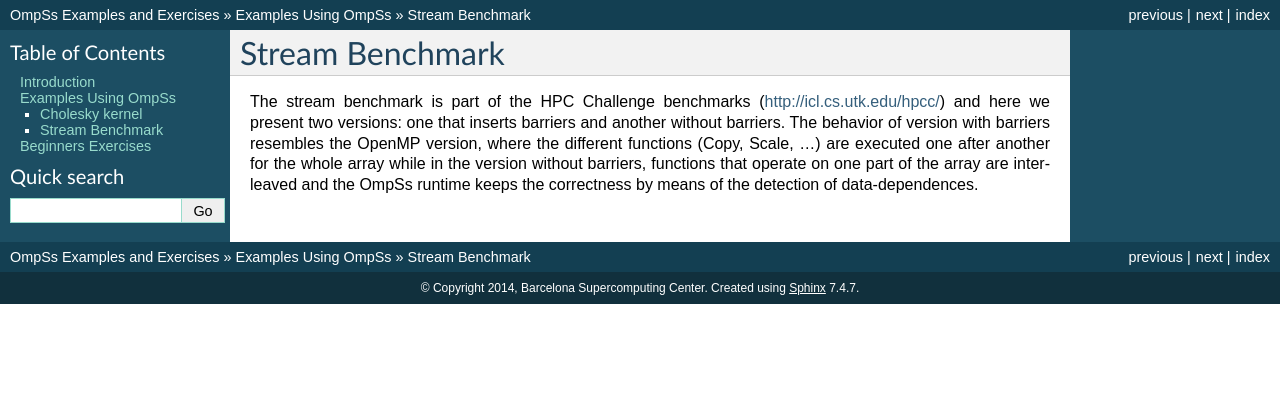
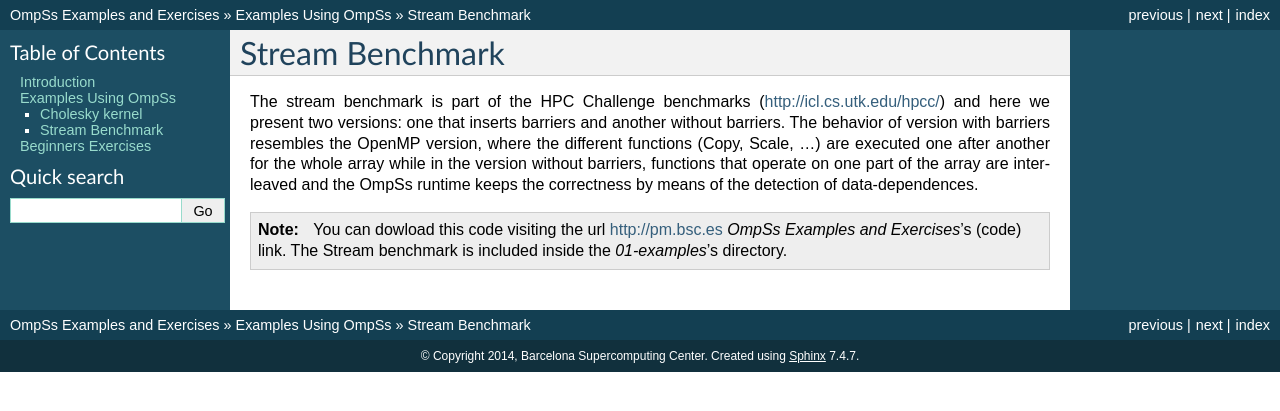
Before and after one commit to bsc-pm/ompss-ee, a Sphinx documentation site: the page built from source/ompss-ee/01-examples/stream-barr/README.rst, in a window 1280 px wide. Shown: the top 411 px of the page. Built offline with Sphinx 7.4.7, drawn with Linux system fonts in a browser that asks for light colours; formulas are drawn with MathJax 3.

Commit message:
Minor changes on problem description

```diff
--- a/source/ompss-ee/01-examples/cholesky/README.rst
+++ b/source/ompss-ee/01-examples/cholesky/README.rst
@@ -8,8 +8,8 @@ positive-definite matrix into the product of a lower triangular matrix and its c
 transpose.
 
 .. note::
-  You can dowload this code visiting http://pm.bsc.es *OmpSs Examples and Exercises* (code) link.
-  The Cholesky kernel is inside  *01-examples*'s directory.
+  You can dowload this code visiting the url http://pm.bsc.es *OmpSs Examples and Exercises*'s
+  (code) link. The Cholesky kernel is included inside the  *01-examples*'s directory.
 
 The kernel uses four different linear algorithms: potrf, trsm, gemm and syrk.
 Following code shows the basic pattern for a Cholesky factorisation::
--- a/source/ompss-ee/01-examples/stream-barr/README.rst
+++ b/source/ompss-ee/01-examples/stream-barr/README.rst
@@ -7,3 +7,7 @@ version with barriers resembles the OpenMP version, where the different function
 are executed one after another for the whole array while in the version without barriers, functions
 that operate on one part of the array are interleaved and the OmpSs runtime keeps the correctness
 by means of the detection of data-dependences.
+
+.. note::
+  You can dowload this code visiting the url http://pm.bsc.es *OmpSs Examples and Exercises*'s
+  (code) link. The Stream benchmark is included inside the  *01-examples*'s directory.
```
